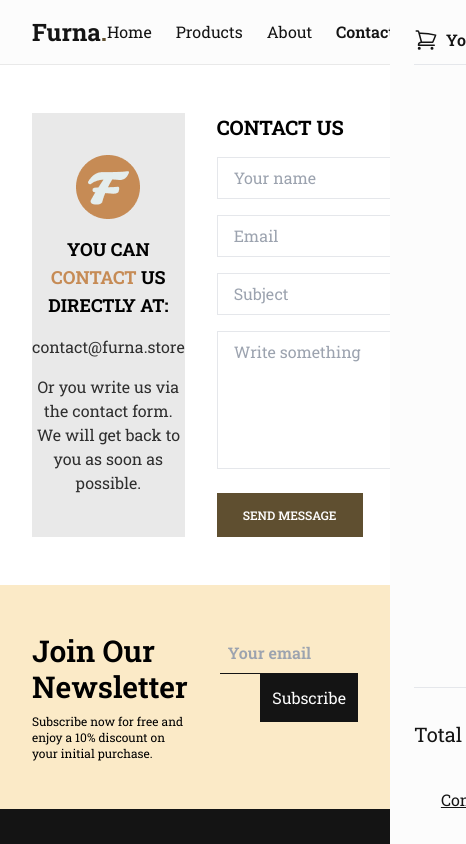
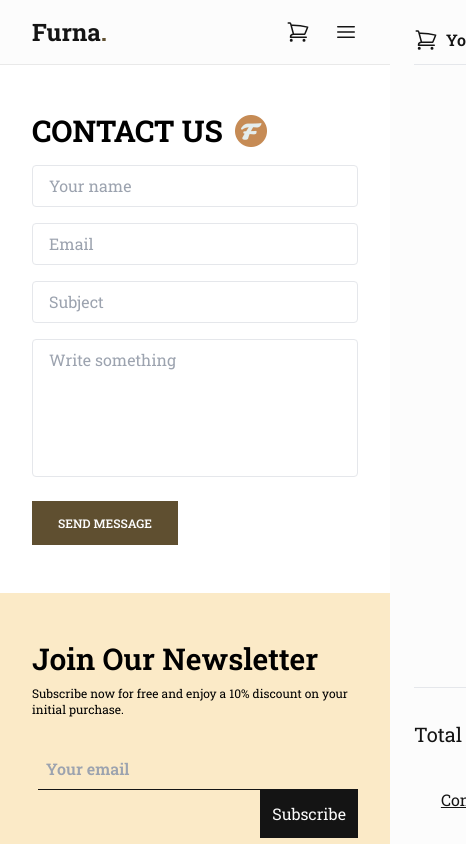
Before and after one commit to Juangh19/furna, a React (Vite) app: page /contact in a window 390 px wide. Shown: the top 844 px of the page, 466 px wide, since content can reach past the window. Built offline with nearby package versions, Linux system fonts and the light colour scheme.

Commit message:
adding styles to entire website

```diff
--- a/src/components/AboutBanner.tsx
+++ b/src/components/AboutBanner.tsx
@@ -5,7 +5,7 @@ export function AboutBanner() {
 	return (
 		<div className='w-full bg-[#e9e9e9]'>
 			<section className='flex flex-row-reverse items-center justify-between max-w-4xl gap-12 px-8 py-16 mx-auto'>
-				<div className='flex flex-col gap-4 basis-7/12'>
+				<div className='flex flex-col gap-4 min-[540px]:basis-7/12'>
 					<h2 className='text-4xl font-semibold'> Discover Our Story</h2>
 					<p className='text-xs'>
 						Our history embodies expert craftsmanship and a passion for creating
@@ -16,7 +16,7 @@ export function AboutBanner() {
 						<i className='text-xs fa-solid fa-up-right-from-square'></i>
 					</Link>
 				</div>
-				<div className=''>
+				<div className='hidden min-[540px]:block'>
 					<div className='relative w-full bg-[rgba(95,79,48,0.30)] '>
 						<img
 							src={AboutBannerImg}
--- a/src/components/Hero.tsx
+++ b/src/components/Hero.tsx
@@ -5,7 +5,7 @@ export function Hero() {
 	return (
 		<div className='w-full bg-[#e9e9e9]'>
 			<section className='flex max-w-4xl px-8 py-16 mx-auto'>
-				<div className='flex flex-col justify-center flex-1 gap-6'>
+				<div className='flex flex-col items-center justify-center flex-1 gap-6 text-center sm:items-start sm:text-left'>
 					<h1 className='text-5xl font-bold text-gold'>
 						Discover Comfort & Elegance
 					</h1>
@@ -19,7 +19,7 @@ export function Hero() {
 						Explore Products
 					</Link>
 				</div>
-				<div className='flex items-center justify-center flex-1 border '>
+				<div className='items-center justify-center flex-1 hidden border sm:flex '>
 					<div className='relative w-4/6 p-6'>
 						<div className=' bg-[rgba(95,79,48,0.40)] rounded-full aspect-square '>
 							<img
--- a/src/components/NavBar.tsx
+++ b/src/components/NavBar.tsx
@@ -1,5 +1,5 @@
 import { useCart } from '../context/cart';
-import { CartIcon } from '../icons/Icons';
+import { CartIcon, HamburguerIcon, XMarkIcon } from '../icons/Icons';
 import { useState } from 'react';
 import { Cart } from './Cart';
 import { Link, NavLink } from 'react-router-dom';
@@ -8,9 +8,14 @@ export function NavBar() {
 	const { cartItems } = useCart();
 
 	const [showCart, setShowCart] = useState(false);
+	const [showMobileMenu, setShowMobileMenu] = useState(false);
+
+	const toggleMobileMenu = () => {
+		setShowMobileMenu(!showMobileMenu);
+	};
 
 	return (
-		<header className='overflow-hidden bg-[#fcfcfc] border-b border-b-[#e9e9e9] text-darkText sticky top-0 z-50'>
+		<header className='overflow-hidden  bg-[#fcfcfc] border-b border-b-[#e9e9e9] text-darkText sticky top-0 z-50'>
 			<section className='flex items-center justify-between max-w-4xl px-8 py-4 mx-auto '>
 				<div className='text-2xl font-bold'>
 					<Link to='/'>
@@ -19,7 +24,7 @@ export function NavBar() {
 						</h2>
 					</Link>
 				</div>
-				<div className='flex gap-6 text-[1rem]'>
+				<div className='sm:block hidden gap-6 text-[1rem] space-x-4'>
 					<NavLink
 						to='/'
 						className={({ isActive, isPending }) =>
@@ -53,6 +58,8 @@ export function NavBar() {
 						Contact
 					</NavLink>
 				</div>
+				<div className='flex gap-2'>
+					{' '}
 					<div
 						className='relative w-6 h-6 cursor-pointer '
 						onClick={() => setShowCart(true)}
@@ -64,7 +71,61 @@ export function NavBar() {
 						)}
 						<CartIcon />
 					</div>
+					<button className='block ml-4 sm:hidden' onClick={toggleMobileMenu}>
+						<HamburguerIcon />
+					</button>
+				</div>
 			</section>
+			<div
+				className={`fixed ${
+					showMobileMenu ? ' translate-x-0 ' : '  -translate-x-full '
+				} transition top-0   flex  items-center justify-center w-full h-screen opacity-95 bg-[#fcfcfc] `}
+			>
+				<button
+					className='absolute w-10 h-10 top-5 right-5 hover:opacity-70 '
+					onClick={toggleMobileMenu}
+				>
+					<XMarkIcon />
+				</button>
+				<ul className='flex flex-col items-center gap-8 text-gold'>
+					<li>
+						<Link
+							onClick={toggleMobileMenu}
+							to='/'
+							className='text-2xl font-semibold hover:opacity-70 '
+						>
+							Home
+						</Link>
+					</li>
+					<li>
+						<Link
+							onClick={toggleMobileMenu}
+							to='/products'
+							className='text-2xl font-semibold hover:opacity-70 '
+						>
+							Products
+						</Link>
+					</li>
+					<li>
+						<Link
+							onClick={toggleMobileMenu}
+							to='/about'
+							className='text-2xl font-semibold hover:opacity-70 '
+						>
+							About
+						</Link>
+					</li>
+					<li>
+						<Link
+							onClick={toggleMobileMenu}
+							to='/contact'
+							className='text-2xl font-semibold hover:opacity-70 '
+						>
+							Contact
+						</Link>
+					</li>
+				</ul>
+			</div>
 
 			<Cart showCart={showCart} setShowCart={setShowCart} />
 		</header>
--- a/src/components/Newsletter.tsx
+++ b/src/components/Newsletter.tsx
@@ -1,7 +1,13 @@
 export function Newsletter() {
+	const isValidEmail = (email: string) => {
+		// Regex para validar un correo electrónico
+		const re = /\S+@\S+\.\S+/;
+		return re.test(email);
+	};
+
 	return (
 		<div className='w-full bg-[#FBEAC7]'>
-			<section className='flex max-w-4xl gap-8 px-8 py-12 mx-auto'>
+			<section className='flex flex-col min-[500px]:flex-row max-w-4xl gap-8 px-8 py-12 mx-auto'>
 				<div className='flex-1'>
 					<h3 className='mb-2 text-3xl font-semibold '>Join Our Newsletter</h3>
 					<p className='text-xs'>
@@ -13,12 +19,27 @@ export function Newsletter() {
 					<form action='' className='flex flex-col items-end w-full max-w-xs '>
 						<input
 							type='email'
+							id='newsletterInput'
 							placeholder='Your email'
 							className='w-full p-2 font-semibold bg-transparent border-b outline-none text-slate-500 border-darkText'
 						/>
 						<button
 							onClick={(e) => {
 								e.preventDefault();
+
+								const inputElement = document.getElementById(
+									'newsletterInput'
+								) as HTMLInputElement;
+
+								if (isValidEmail(inputElement.value)) {
+									// Si es un correo electrónico válido, muestra la alerta de suscripción exitosa
+									alert('Subscribed successfully');
+									//clear form
+									inputElement.value = '';
+								} else {
+									// Si no es un correo electrónico válido, muestra una alerta de error
+									alert('Please enter a valid email address');
+								}
 							}}
 							className='p-3 text-[#fcfcfc] bg-darkText w-fit'
 						>
--- a/src/components/ShopBanner.tsx
+++ b/src/components/ShopBanner.tsx
@@ -5,7 +5,7 @@ export function ShopBanner() {
 	return (
 		<div className='w-full bg-[#e9e9e9]'>
 			<section className='flex items-center justify-between max-w-4xl gap-12 px-8 py-16 mx-auto'>
-				<div className='flex flex-col gap-4 basis-7/12'>
+				<div className='flex flex-col gap-4 min-[540px]:basis-7/12'>
 					<h2 className='text-4xl font-semibold'>
 						{' '}
 						Furniture that blends creativity with serenity
@@ -21,7 +21,7 @@ export function ShopBanner() {
 						SHOP NOW
 					</Link>
 				</div>
-				<div className=''>
+				<div className='hidden min-[540px]:block'>
 					<div className='relative w-full bg-[rgba(95,79,48,0.30)] '>
 						<img
 							src={ShopBannerImg}
--- a/src/icons/Icons.tsx
+++ b/src/icons/Icons.tsx
@@ -16,3 +16,41 @@ export const CartIcon = () => {
 		</svg>
 	);
 };
+
+export const HamburguerIcon = () => {
+	return (
+		<svg
+			xmlns='http://www.w3.org/2000/svg'
+			fill='none'
+			viewBox='0 0 24 24'
+			strokeWidth={1.5}
+			stroke='currentColor'
+			className='w-6 h-6'
+		>
+			<path
+				strokeLinecap='round'
+				strokeLinejoin='round'
+				d='M3.75 6.75h16.5M3.75 12h16.5m-16.5 5.25h16.5'
+			/>
+		</svg>
+	);
+};
+
+export const XMarkIcon = () => {
+	return (
+		<svg
+			xmlns='http://www.w3.org/2000/svg'
+			fill='none'
+			viewBox='0 0 24 24'
+			strokeWidth={1.5}
+			stroke='currentColor'
+			className='w-full h-full'
+		>
+			<path
+				strokeLinecap='round'
+				strokeLinejoin='round'
+				d='M6 18L18 6M6 6l12 12'
+			/>
+		</svg>
+	);
+};
--- a/src/pages/About.tsx
+++ b/src/pages/About.tsx
@@ -6,10 +6,10 @@ export function About() {
 		<>
 			<div className='flex-1 w-full pt-20 pb-12 bg-[#e9e9e9]'>
 				<section className='relative flex items-center justify-center max-w-4xl gap-4 px-8 mx-auto '>
-					<h1 className='absolute text-6xl font-semibold left-[40%] -top-10'>
+					<h1 className='absolute min-w-max left-1/2 -translate-x-1/2 text-5xl sm:text-6xl  font-semibold sm:translate-x-0 sm:left-[35%] -top-10'>
 						ABOUT US
 					</h1>
-					<div className='flex-1 '>
+					<div className='flex-1 hidden sm:block '>
 						<img src={AboutImg} alt='' />
 					</div>
 					<div className='flex flex-col justify-center flex-1 pt-8 pl-8'>
--- a/src/pages/Contact.tsx
+++ b/src/pages/Contact.tsx
@@ -1,12 +1,58 @@
+import { useState } from 'react';
 import Logo from '../assets/images/Logo.png';
 import { Newsletter } from '../components/Newsletter';
 
+type FormData = {
+	name: React.HTMLInputTypeAttribute | undefined;
+	email: React.HTMLInputTypeAttribute | undefined;
+	subject: React.HTMLInputTypeAttribute | undefined;
+	message: React.HTMLInputTypeAttribute | undefined;
+};
+
 export function Contact() {
+	const [formData, setFormData] = useState<FormData>({
+		name: '',
+		email: '',
+		subject: '',
+		message: '',
+	});
+
+	const isValidEmail = (email: string) => {
+		// Regex para validar un correo electrónico
+		const re = /\S+@\S+\.\S+/;
+		return re.test(email);
+	};
+
+	const handleSubmit = (e: React.FormEvent<HTMLFormElement>) => {
+		e.preventDefault();
+
+		if (
+			formData.name &&
+			formData.email &&
+			formData.subject &&
+			formData.message
+		) {
+			if (isValidEmail(formData.email)) {
+				alert('Message sent successfully');
+				setFormData({
+					name: '',
+					email: '',
+					subject: '',
+					message: '',
+				});
+			} else {
+				alert('Please enter a valid email address');
+			}
+		} else {
+			alert('Please fill all the fields');
+		}
+	};
+
 	return (
 		<>
 			<div className='flex-1 w-full'>
 				<section className='flex max-w-4xl gap-8 px-8 py-12 mx-auto '>
-					<div className='bg-[#e9e9e9] flex-1 flex flex-col items-center text-center gap-4 justify-center'>
+					<div className='bg-[#e9e9e9] flex-1 sm:flex flex-col items-center text-center gap-4 justify-center hidden  px-4'>
 						<img src={Logo} alt='' />
 						<h2 className='text-lg font-bold'>
 							YOU CAN <span className='text-[#c68b55]'>CONTACT</span> US
@@ -24,41 +70,53 @@ export function Contact() {
 							We will get back to you as soon as possible.
 						</p>
 					</div>
-					<div className='flex-1'>
-						<h2 className='mb-4 text-xl font-bold'>CONTACT US</h2>
-						<form className='flex flex-col gap-4'>
+					<div className='flex-1 max-w-sm mx-auto'>
+						<div className='flex items-center gap-3 mb-4'>
+							<h2 className='text-3xl font-bold sm:text-xl'>CONTACT US</h2>
+							<img className='w-8' src={Logo} alt='' />
+						</div>
+						<form onSubmit={handleSubmit} className='flex flex-col gap-4'>
 							<input
+								value={formData.name}
+								onChange={(e) =>
+									setFormData({ ...formData, name: e.target.value })
+								}
 								placeholder='Your name'
-								className='px-4 py-2 border outline-none '
+								className='px-4 py-2 border rounded outline-none focus:ring-1 focus:ring-gold focus:ring-opacity-40 '
 								type='text'
-								id='name'
 								autoComplete='off'
 							/>
 							<input
+								value={formData.email}
+								onChange={(e) =>
+									setFormData({ ...formData, email: e.target.value })
+								}
 								placeholder='Email'
-								className='px-4 py-2 border outline-none '
-								type='email'
-								id='email'
+								className='px-4 py-2 border rounded outline-none focus:ring-1 focus:ring-gold focus:ring-opacity-40 '
+								type='text'
 							/>
 							<input
+								value={formData.subject}
+								onChange={(e) =>
+									setFormData({ ...formData, subject: e.target.value })
+								}
 								placeholder='Subject'
-								className='px-4 py-2 border outline-none '
+								className='px-4 py-2 border rounded outline-none focus:ring-1 focus:ring-gold focus:ring-opacity-40 '
 								type='text'
-								id='subject'
 								autoComplete='off'
 							/>
 							<textarea
+								onChange={(e) =>
+									setFormData({ ...formData, message: e.target.value })
+								}
+								value={formData.message}
 								placeholder='Write something'
-								className='px-4 py-2 border outline-none resize-none '
+								className='px-4 py-2 border rounded outline-none resize-none focus:ring-1 focus:ring-gold focus:ring-opacity-40 '
 								name=''
-								id='message'
 								autoComplete='off'
 								rows={5}
 							></textarea>
 							<button
-								onClick={(e) => {
-									e.preventDefault();
-								}}
 								type='submit'
 								className='mt-2 text-xs w-fit hover:bg-transparent hover:text-gold bg-gold text-[#fcfcfc] font-semibold px-6 py-3 border-2 border-gold'
 							>
```
Also changed, not shown: src/pages/Product.tsx (+42 -5 lines). Lines whose indentation alone changed are shown as unchanged.
